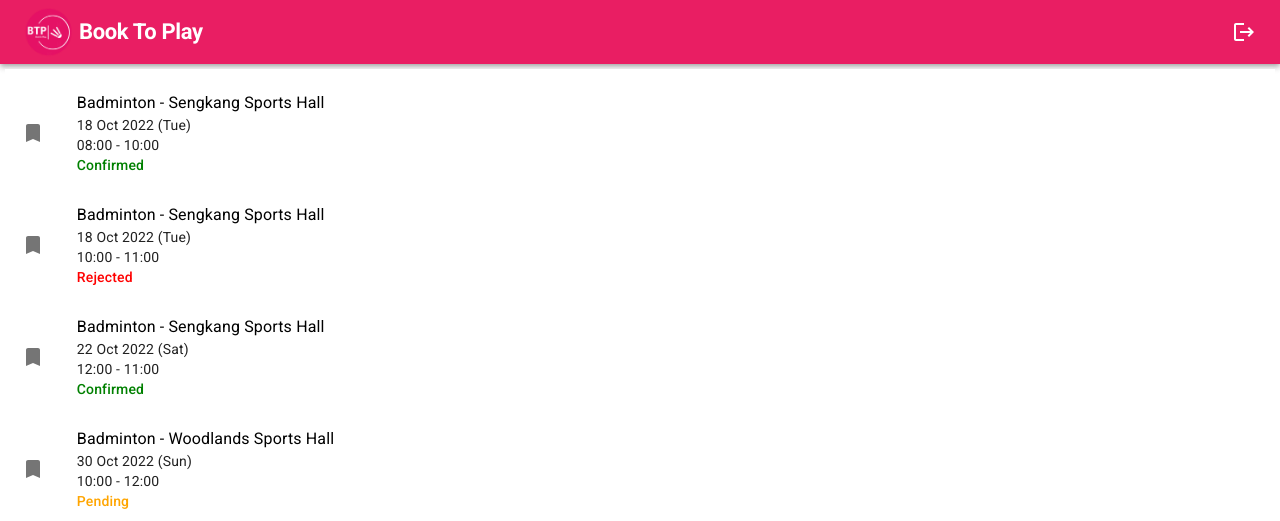
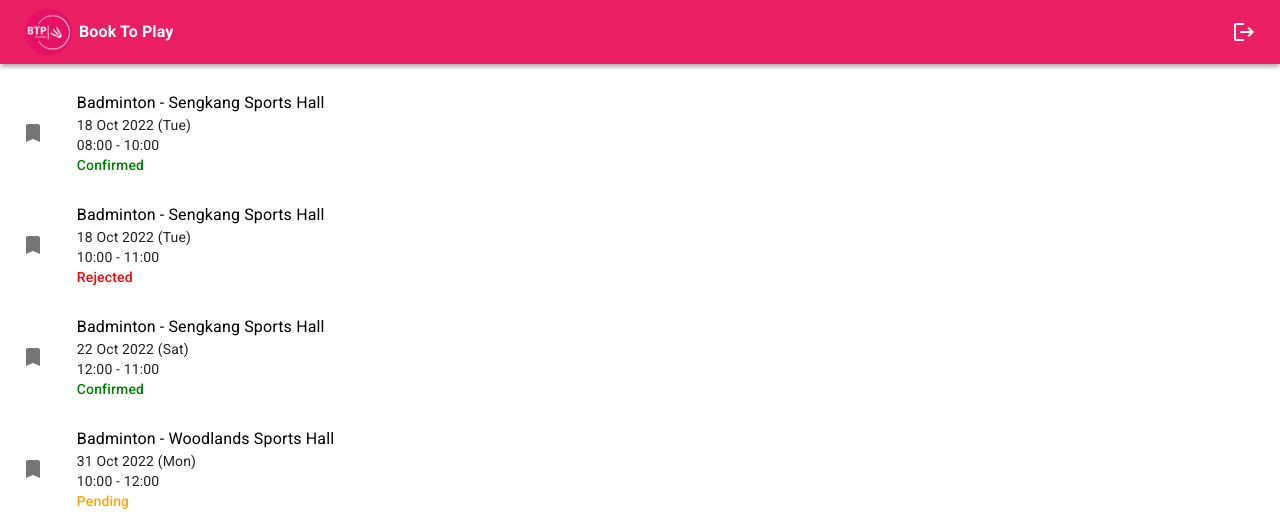
Before and after one commit to luazhizhan/book-to-play, a Next.js app: page /bookings in a window 1280 px wide. Shown: the top 521 px of the page. Built offline with nearby package versions, Linux system fonts and the light colour scheme.

Commit message:
Update layout

```diff
--- a/components/layout.js
+++ b/components/layout.js
@@ -58,10 +58,10 @@ export default function Layout(props) {
             {backPath && <BackIcon path={backPath} />}
             <Image src="/favicon.png" alt="BTP" width="50" height="50" />
             <Typography
-              variant="h1"
-              fontSize={22}
+              variant="h6"
+              fontSize={16}
               fontWeight={700}
-              component="div"
+              component="h1"
               marginLeft="5px"
             >
               {appTitle}
@@ -80,7 +80,7 @@ export default function Layout(props) {
             </Box>
           </Toolbar>
         </AppBar>
-        {children}
+        <div style={{ marginBottom: '60px' }}>{children}</div>
         <Paper
           sx={{ position: 'fixed', bottom: 0, left: 0, right: 0 }}
           elevation={3}
--- a/pages/bookings.js
+++ b/pages/bookings.js
@@ -16,10 +16,7 @@ import {
 import { useState } from 'react'
 import Layout from '../components/layout'
 
-export default function Bookings() {
-  const [dialogOpen, setDialogOpen] = useState(0)
-
-  const [bookings, setBookings] = useState([
+const bookingList = [
   {
     id: 1,
     place: 'Badminton - Sengkang Sports Hall',
@@ -44,11 +41,15 @@ export default function Bookings() {
   {
     id: 4,
     place: 'Badminton - Woodlands Sports Hall',
-      date: '30 Oct 2022 (Sun)',
+    date: '31 Oct 2022 (Mon)',
     slot: '10:00 - 12:00',
     confirmation: 'Pending',
   },
-  ])
+]
+export default function Bookings() {
+  const [dialogOpen, setDialogOpen] = useState(0)
+
+  const [bookings, setBookings] = useState(bookingList)
 
   const statusColor = (status) => {
     switch (status) {
```
Also changed, not shown: 1 other file (tests, documents, lock files or other folders). Lines whose indentation alone changed are shown as unchanged.
